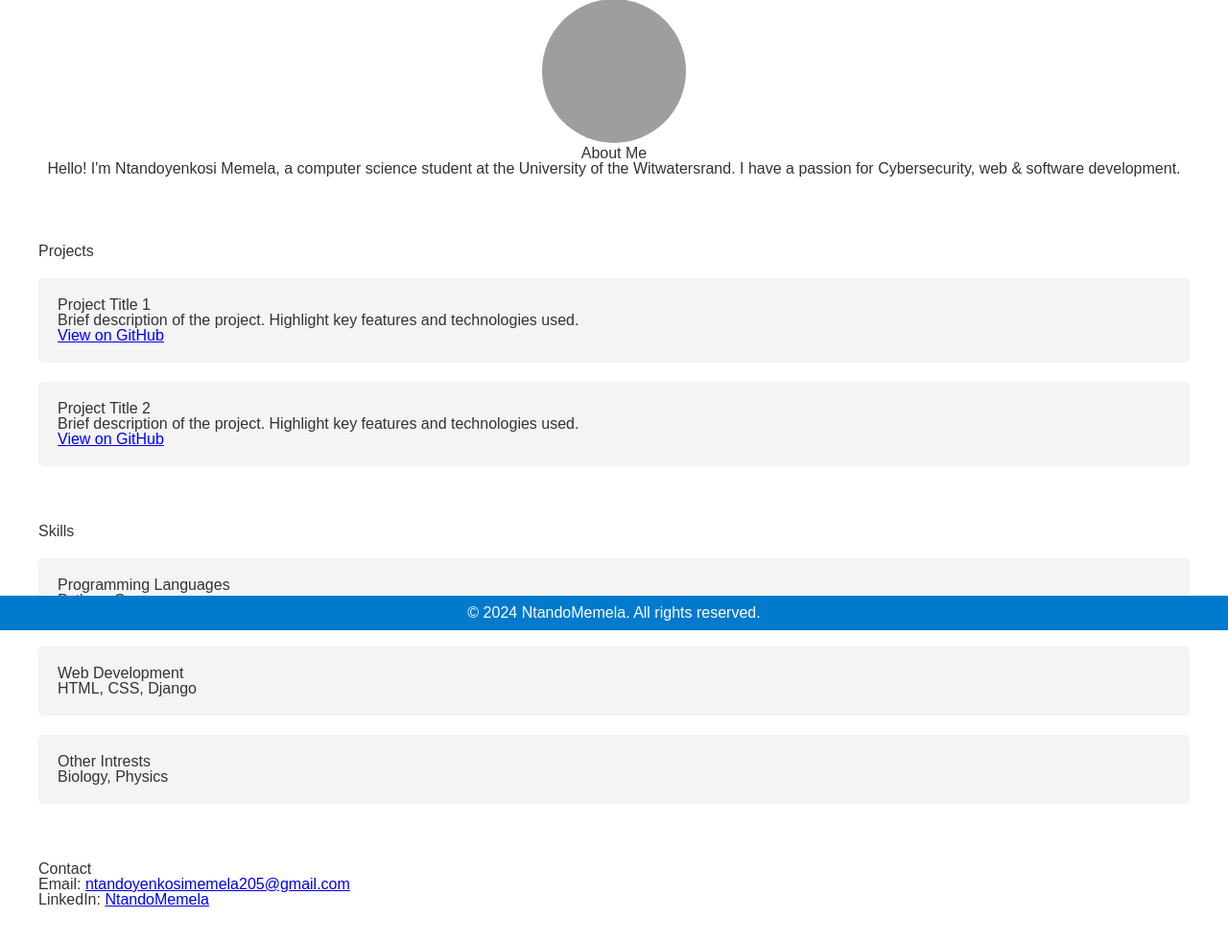
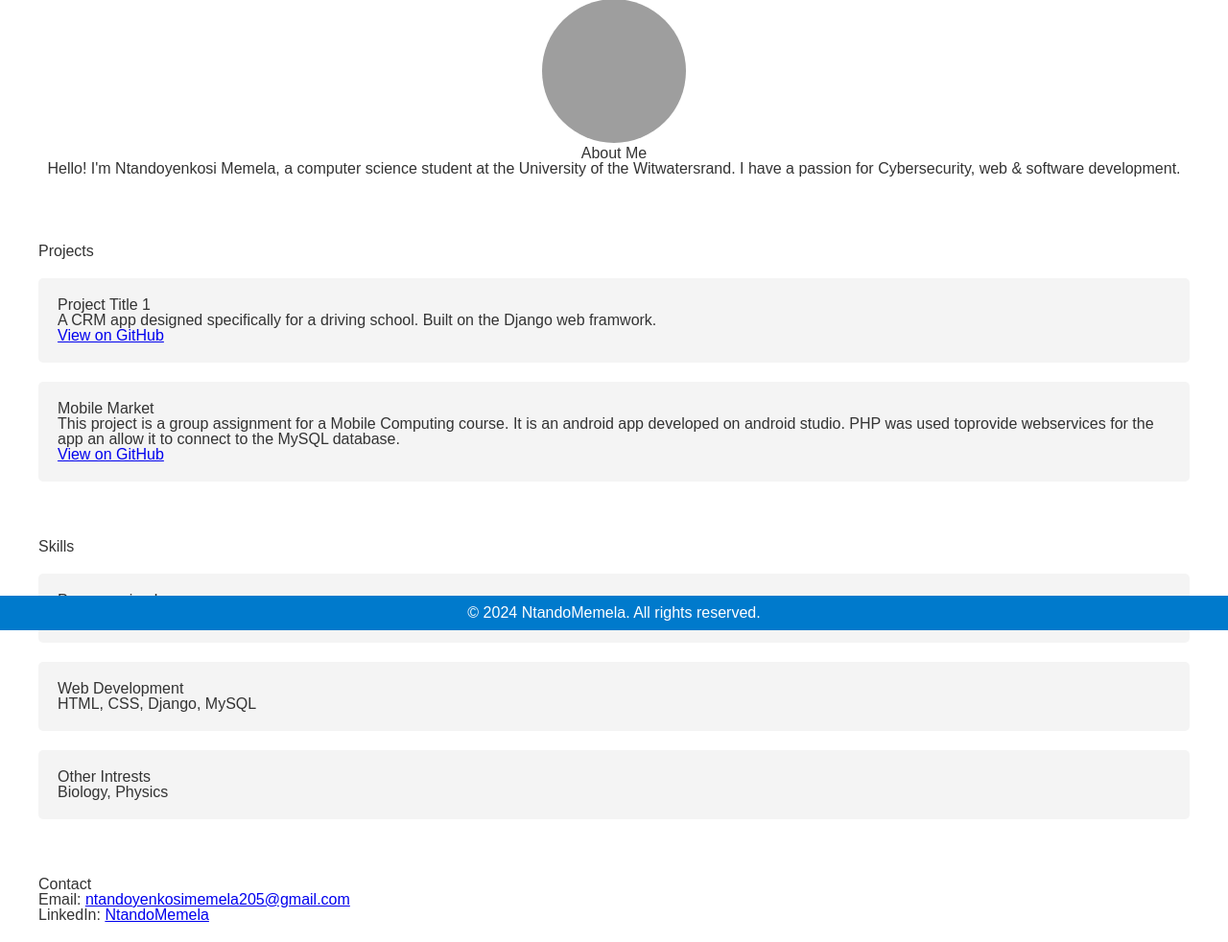
Before and after one commit to ntando205/portfolio, a Django app: page /home/ in a window 1280 px wide. Shown: the part 143-1125 px from the top of the page at 96% size. Before the commit the page ends 1088 px from the top, so only its background shows below. Run offline with Django 5.2, Linux system fonts and the light colour scheme; parts of the project's set-up code (start-up, migrations or seed data) failed here and were passed over; grey boxes are pictures that could not be loaded.

Commit message:
Update index.html

```diff
--- a/portfolio/templates/index.html
+++ b/portfolio/templates/index.html
@@ -31,13 +31,13 @@
             <h2>Projects</h2>
             <div class="project">
                 <h3>Project Title 1</h3>
-                <p>Brief description of the project. Highlight key features and technologies used.</p>
-                <a href="https://github.com/yourusername/project1" target="_blank">View on GitHub</a>
+                <p>A CRM app designed specifically for a driving school. Built on the Django web framwork.</p>
+                <a href="https://github.com/ntando205/Django-CRM.git" target="_blank">View on GitHub</a>
             </div>
             <div class="project">
-                <h3>Project Title 2</h3>
-                <p>Brief description of the project. Highlight key features and technologies used.</p>
-                <a href="https://github.com/yourusername/project2" target="_blank">View on GitHub</a>
+                <h3>Mobile Market</h3>
+                <p>This project is a group assignment for a Mobile Computing course. It is an android app developed on android studio. PHP was used toprovide webservices for the app an allow it to connect to the MySQL database.</p>
+                <a href="https://github.com/ntando205/mobile_market.git" target="_blank">View on GitHub</a>
             </div>
         </section>
 
@@ -45,11 +45,11 @@
             <h2>Skills</h2>
             <div class="skill">
                 <h3>Programming Languages</h3>
-                <p>Python, C++</p>
+                <p>Python, C++, Java</p>
             </div>
             <div class="skill">
                 <h3>Web Development</h3>
-                <p>HTML, CSS, Django</p>
+                <p>HTML, CSS, Django, MySQL</p>
             </div>
             <div class="skill">
                 <h3>Other Intrests</h3>
```
